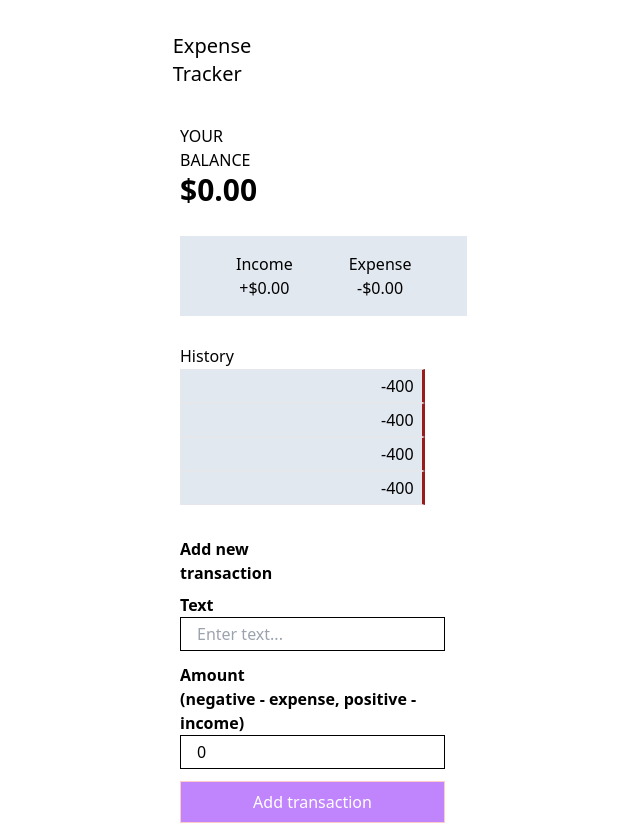
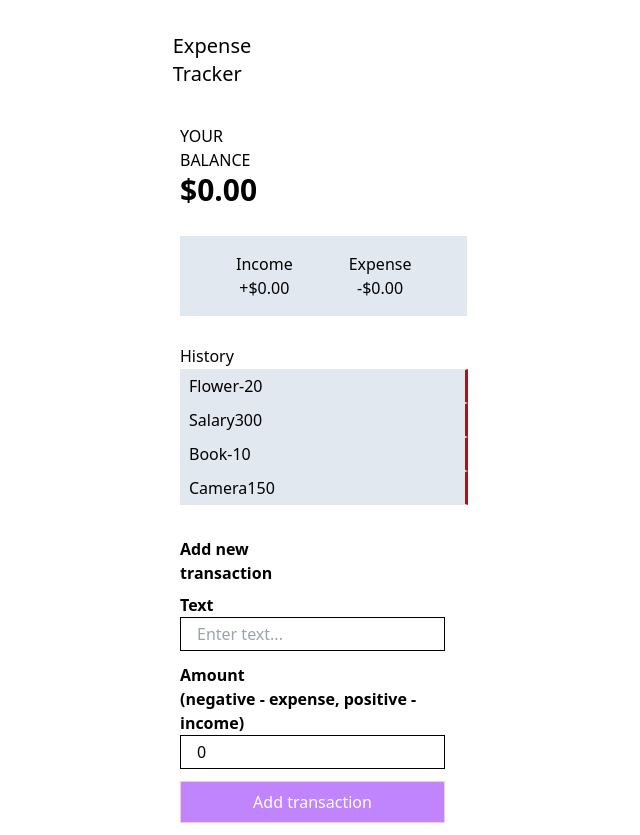
Before and after one commit to AnwitDahal/Expense-Tracker, a React (Vite) app: page / in a window 1280 px wide. Shown: the whole page, without its empty margins (428-1068 px from the left). Built offline with nearby package versions, Linux system fonts and the light colour scheme.

Commit message:
SOme error fixing

```diff
--- a/src/Components/Transaction.jsx
+++ b/src/Components/Transaction.jsx
@@ -1,17 +1,14 @@
-import React, { useContext } from 'react'
-import { GlobalContext } from '../Context/GlobalState';
+import React from "react";
 
+const Transaction = ({ transaction }) => {
+  return (
+    <li className="bg-slate-200 border w-[18rem] border-r-[3px] border-e-red-800 py-1 flex flex-row px-2">
+      <div className="flex ">
+        <p className="">{transaction.text}</p>
+        <span className="">{transaction.amount}</span>
+      </div>
+    </li>
+  );
+};
 
-const Transaction = () => {
-    const {transactions} = useContext(GlobalContext);
-  return (
-        <li className='bg-slate-200 border border-r-[3px] border-e-red-800 py-1 flex flex-row px-2'>
-       <p className='mr-48'>
-        {transactions.text}
-        </p>
-         <span className=''>-400</span>
-    </li>
-  )
-}
-
-export default Transaction
+export default Transaction;
--- a/src/Components/TranscationList.jsx
+++ b/src/Components/TranscationList.jsx
@@ -2,7 +2,7 @@ import React, { useContext } from 'react'
 import { GlobalContext } from '../Context/GlobalState'
 import Transaction from './Transaction';
 
-const TranscationList = ({transaction}) => {
+const TranscationList = () => {
 
   const {transactions} = useContext(GlobalContext);
   return (
```
